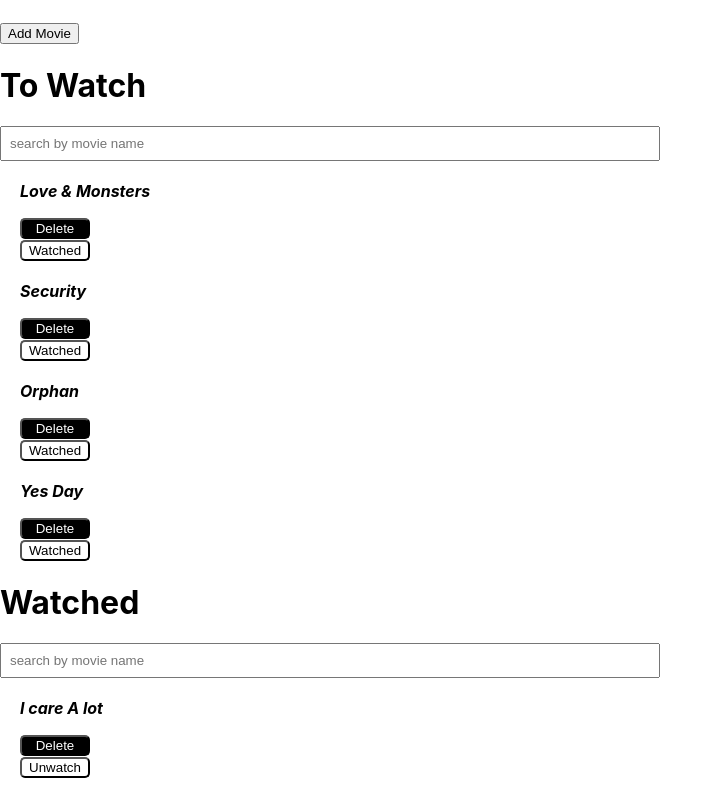
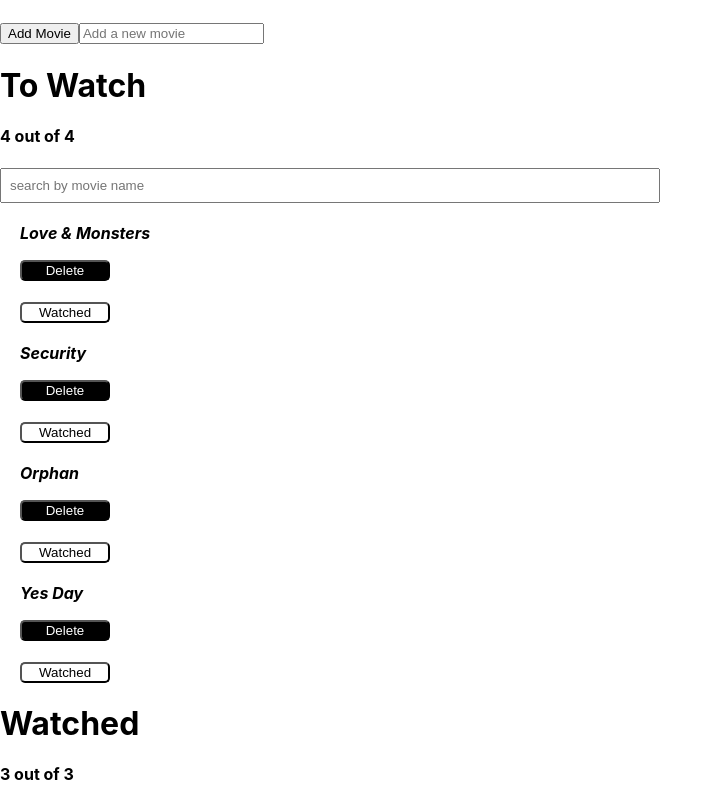
Before and after one commit to AyahAshkanani/mymovie, a React (Create React App) app: page / in a window 1280 px wide. Shown: the part 200-999 px from the top of the page, without its empty margins (0-723 px from the left). Built offline with nearby package versions, Linux system fonts and the light colour scheme.

Commit message:
to taiba

```diff
--- a/src/App.js
+++ b/src/App.js
@@ -3,45 +3,20 @@ import MovieList from "./components/MovieList";
 import WatchedList from "./components/WatchedList";
 import { Header } from "./components/Header";
 import AddMovieButton from "./components/buttons/AddMovieButton";
-// import { Switch, Route } from "react-router-dom";
-
-// import { GlobalStyle } from "./Styles";
-// import { ThemeProvider } from "styled-components";
-
-// const theme = {
-//   light: {
-//     mainColor: "#006d77",
-//     backgroundColor: "#83c5be",
-//     red: "red",
-//   },
-//   dark: {
-//     mainColor: "#83c5be",
-//     backgroundColor: "#006d77",
-//     red: "red",
-//   },
-// };
 
 function App(props) {
-  // const [currentTheme, setCurrentTheme] = useState("light");
-  // //detail
-  // const [movie, setMovie] = useState(null);
 
-  // const toggleTheme = () => {
-  //   if (currentTheme === "light") setCurrentTheme("dark");
-  //   else setCurrentTheme("light");
-  // }
 
   const watch = props.watch;
 
-  //we make props.watch to see if true or false
+
   return (
-    //   <ThemeProvider theme={theme}>
-    //     <GlobalStyle />
-    //   </ThemeProvider>
+
 
     <div>
       <Header />
-      <AddMovieButton />
+      <AddMovieButton newMovie={props.data}  />
+
       {watch ? true : false}
       {watch}
       <MovieList />
--- a/src/Styles.js
+++ b/src/Styles.js
@@ -40,7 +40,7 @@ export const List = styled.h4`
   text-align: left;
   font-weight: bold;
   font-style: italic;
-  font-size: 35px;
+  font-size: 40px;
   margin-top: -25px;
   padding-top: 4%;
   color: blue;
@@ -60,18 +60,21 @@ export const SearchBarStyled = styled.input`
 export const DeleteButtonStyled = styled.button`
   color: white;
   background-color: black;
-  width: 70px;
+  width: 90px;
+
+  margin-bottom:20px;
   border-radius: 5px;
   &:hover {
     color: black;
     background-color: white;
   }
+
 `;
 
 export const UpdateButtonStyled = styled.button`
   color: black;
   background-color: white;
-  width: 70px;
+  width: 90px;
   border-radius: 5px;
   &:hover {
     color: white;
--- a/src/components/MovieItem.js
+++ b/src/components/MovieItem.js
@@ -10,7 +10,6 @@ const MovieItem = (props) => {
       <p>{props.data.name}</p>
       <DeleteButton dataId={props.data.id} />
       <UpdateButton data={props.data} />
-      {/* <StatusButton data = {props.data}/> */}
     </MovieWrapper>
   );
 };
--- a/src/components/MovieList.js
+++ b/src/components/MovieList.js
@@ -1,30 +1,34 @@
 import MovieItem from "./MovieItem";
-import data from "../data";
 import movieStore from "../stores/movieStore";
 import SearchBar from "./SearchBar";
+import { observer } from "mobx-react";
+import { useState } from "react";
 
-// import { Table, Badge } from "react-bootstrap";
-// import SearchBar from "./SearchBar";
-//show the movies i've watched seperatly
-//show movies i haven't watched seperatly
-//use props to pass data
-//check watched === true print watched
-//check watched === false print watch
+const MovieList = () => {
 
-const MovieList = (props) => {
+  const [query,setQuery] = useState("");
   //data.watched===props.watch to check if true or false so i only need one. props.watch will be in app
-  const Movies = movieStore.data
+
+    const Movies = movieStore.data
     .filter((data) => data.watched === false)
+
+    const ToWatch= Movies.filter((data)=>data.name.includes(query))
     .map((data) => {
-      return <MovieItem key={data.id} data={data} />;
+      return <MovieItem key={data.id} data={data} />
     });
 
   return (
+    //if towatch===movies just show numbers 1
+    //if towatch<movies show outof
     <div>
       <h1>To Watch</h1>
-      <SearchBar />
-      {Movies}
+      <h4>
+
+      {ToWatch.length} out of {Movies.length}
+      </h4>
+      <SearchBar setQuery={setQuery}/>
+      {ToWatch}
     </div>
   );
 };
-export default MovieList;
+export default observer(MovieList);
--- a/src/components/SearchBar.js
+++ b/src/components/SearchBar.js
@@ -1,10 +1,12 @@
 import { SearchBarStyled } from "../Styles";
 
-const SearchBar = () => {
+
+const SearchBar = (props) => {
+
   return (
     <SearchBarStyled
       placeholder="search by movie name"
-      onChange={(event) => event.target.value}
+      onChange={(event) => props.setQuery(event.target.value)}
     />
   );
 };
--- a/src/components/WatchedList.js
+++ b/src/components/WatchedList.js
@@ -7,21 +7,28 @@ import { useState } from "react";
 //components
 import MovieItem from "./MovieItem";
 import SearchBar from "./SearchBar";
+import { observer } from "mobx-react";
 
 const WatchedList = () => {
+  const [query,setQuery] = useState("");
   //data.watched===props.watch to check if true or false so i only need one. props.watch will be in app
   const Watched = movieStore.data
     .filter((data) => data.watched === true)
+
+    const names= Watched.filter((data)=>data.name.includes(query))
     .map((data) => {
-      return <MovieItem key={data.id} data={data} />;
+      return <MovieItem key={data.id} data={data} />
     });
 
   return (
     <div>
       <h1>Watched</h1>
-      <SearchBar />
-      {Watched}
+      <h4>{names.length} out of {Watched.length}</h4>
+
+      <SearchBar setQuery={setQuery}/>
+      {names}
+
     </div>
   );
 };
-export default WatchedList;
+export default observer(WatchedList);
--- a/src/components/buttons/AddMovieButton.js
+++ b/src/components/buttons/AddMovieButton.js
@@ -1,13 +1,38 @@
+//components
 import movieStore from "../../stores/movieStore";
+//styles
 import { AddButtonStyled } from "../../Styles";
+import { useState } from "react";
 
-const AddMovieButton = (props) => {
+const AddMovieButton = () => {
+  const [movie,setMovie] = useState("");
+
   const handleAdd = () => {
-    movieStore.addMovie(props.newMovie);
+
+    movieStore.addMovie(movie);
+
   };
+
+  const handleChange = (event) => {
+    setMovie(event.target.value);
+
+  }
+
+  //update handle add method to use state
+
   return (
     <div>
-      <AddButtonStyled onClick={handleAdd}>Add Movie</AddButtonStyled>
+   <div class="input-group mb-3">
+
+
+  <AddButtonStyled class="btn btn-outline-secondary" type="button" id="button-addon1" onClick={handleAdd}>
+  Add Movie
+    </AddButtonStyled>
+  <input type="text" class="form-control" placeholder="Add a new movie" aria-label="Example text with button addon" aria-describedby="button-addon1" onChange={handleChange}/>
+</div>
+
+
+
     </div>
   );
 };
--- a/src/components/buttons/DeleteButton.js
+++ b/src/components/buttons/DeleteButton.js
@@ -2,11 +2,11 @@ import movieStore from "../../stores/movieStore";
 import { DeleteButtonStyled } from "../../Styles";
 
 const DeleteButton = (props) => {
-  const handleDelete = () => {
+  const deleteMovie = () => {
     movieStore.deleteMovie(props.dataId);
   };
   return (
-    <DeleteButtonStyled onClick={handleDelete}> Delete </DeleteButtonStyled>
+    <DeleteButtonStyled onClick={deleteMovie}> Delete </DeleteButtonStyled>
   );
 };
 
--- a/src/components/buttons/UpdateButton.js
+++ b/src/components/buttons/UpdateButton.js
@@ -3,7 +3,7 @@ import { UpdateButtonStyled } from "../../Styles";
 
 const UpdateButton = (props) => {
   const handleUpdate = () => {
-    movieStore.updateMovie(props.updateMovie);
+    movieStore.updateMovie(props.data);
   };
   return (
     <div>
--- a/src/stores/movieStore.js
+++ b/src/stores/movieStore.js
@@ -1,5 +1,6 @@
 import data from "../data";
 import { makeAutoObservable } from "mobx";
+
 
 class MovieStore {
   data = data;
@@ -8,15 +9,16 @@ class MovieStore {
     //when data is updated the components will be rerendered
     makeAutoObservable(this);
   }
-  deleteMovie = (dataId) => {
-    const updateMovie = this.data.filter((data) => data.id !== dataId);
-    this.data = updateMovie;
-    console.log(this.deleteMovie);
+  deleteMovie = (dataoneId) => {
+    const updateMovies = this.data.filter((dataone) => dataone.id !== dataoneId);
+    this.data = updateMovies;
+
   };
+//watch and whatched button
+  updateMovie = (movieUpdate) => {
 
-  updateMovie = (updateMovie) => {
-    const movie = this.movie.find((movie) => movie.id === updateMovie.id);
-    movie.watch = updateMovie.watch;
+    const movie = this.data.find((movie)=> movie.id === movieUpdate.id);
+    movie.watched = !movie.watched;
   };
 
   addMovie = (newMovie) => {
@@ -25,8 +27,9 @@ class MovieStore {
       id: this.data.length + 1,
       watched: false,
     });
-    console.log(this.data);
+
   };
+
 }
 
 const movieStore = new MovieStore();
```
Also changed, not shown: 1 other file (tests, documents, lock files or other folders).
